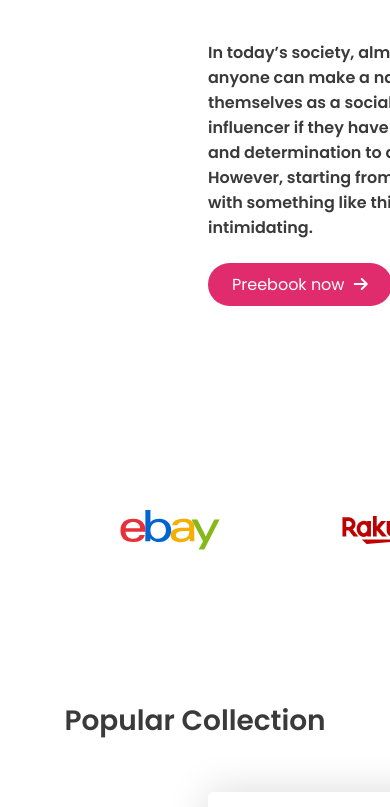
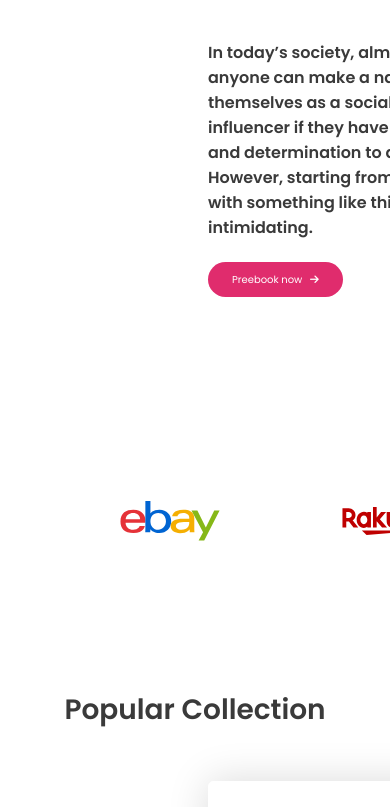
Before and after one commit to theprosanto/influencer-gears-website, a plain HTML site: page index.html in a window 390 px wide. Shown: the part 764-1571 px from the top of the page. Drawn offline with Linux system fonts and the light colour scheme.

Commit message:
website done

```diff
--- a/style.css
+++ b/style.css
@@ -2,7 +2,9 @@ body{
     color:#3A3A3A;
     font-family: 'Poppins', sans-serif;
 }
-/*---Header Start---*/
+/*-----------------------
+    Header Start
+    -----------------------*/
 header{
     display: flex;
     align-items: center;
@@ -21,9 +23,13 @@ nav>ul>li>a{
     text-decoration: none;
     padding-left: 34px;
 }
-/*---Header end---*/
+/*-----------------------
+        Header end
+-----------------------*/
 
-/* First Section Start */
+/*-----------------------
+    First Section Start
+-----------------------*/
 .first-section{
     display: flex;
     padding-left: 200px;
@@ -53,7 +59,9 @@ p{
     margin-left: 5px;
 }
 
-/* First Section end */
+/*-----------------------
+First Section end
+-----------------------*/
 
 /* Second Section Start */
 
@@ -72,9 +80,14 @@ p{
     margin-bottom: 100px;
     background-image: linear-gradient(90deg, rgba(192, 204, 218, 0.1) 0%, rgba(192, 204, 218, 0.6) 50.38%, rgba(192, 204, 218, 0.1) 100%);
 }
-/* Second Section end */
+/*-----------------------
+Second Section end
+-----------------------*/
 
-/* Third Section Start */
+/*-----------------------
+Third Section Start
+-----------------------*/
+
 .box-shadow{
     background-color: white;
     border: 1px solid white ;
@@ -156,9 +169,13 @@ h5{
     margin-top: 50px;
     margin-bottom: 100px;
 }
-/* Third Section end */
+/*-----------------------
+Third Section end
+-----------------------*/
 
-/* 4th Section Start  */
+/*-----------------------
+4th Section Start
+-----------------------*/
 .section-four{
     padding-bottom: 200px;
 }
@@ -182,9 +199,13 @@ h6{
     text-align: center;
 
 }
-/* 4th Section end  */
+/*-----------------------
+4th Section end
+-----------------------*/
 
-/* footer start  */
+/*-----------------------
+footer start
+-----------------------*/
 footer{
     background-color: #0A0826;
     padding-bottom: 50px;
@@ -210,3 +231,18 @@ footer a{
     justify-content: center;
     margin-top: -1rem;
 }
+/*-----------------------
+footer end
+-----------------------*/
+
+
+
+/*-----------------------
+Media Queries For Mobile:
+-------------------------*/
+@media screen and (max-width:688px){
+
+    body{
+        font-size: 10px;
+    }
+}
```
